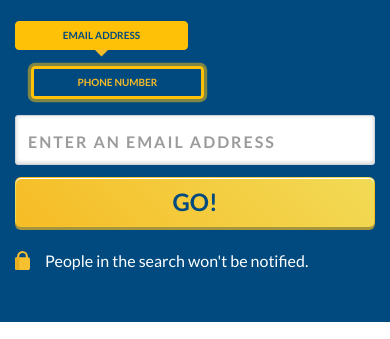
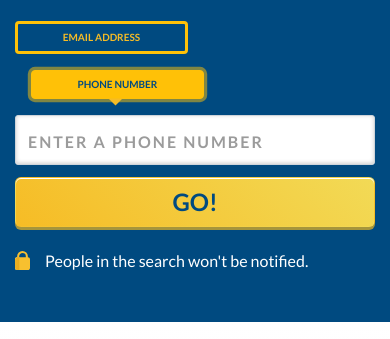
Before and after one commit to Luis-Enrique-Mora/LTV-challenge, a plain HTML site: page index.html in a window 390 px wide. Both pictures are taken after a click on the button "PHONE NUMBER". Shown: the part 208-547 px from the top of the page. Drawn offline with nearby package versions, Linux system fonts and the light colour scheme.

Commit message:
switch between phone and email search functionality implemented

```diff
--- a/css/style.css
+++ b/css/style.css
@@ -187,7 +187,7 @@ section {
   border-width: 3px;
 }
 
-.actual-search:before {
+.btn-warning:before {
   content: "";
   position: absolute;
   margin-top: 18px;
--- a/index.html
+++ b/index.html
@@ -31,8 +31,8 @@
         <form>
           <div class="form-inline">
             <p class="mr-3" id="type-search-text" style="font-size: small; color: #FFFFFF;">TYPE OF SEARCH: </p>
-          <button type="button" class="btn btn-warning mb-3 actual-search text-center">EMAIL ADDRESS</button>
-          <button type="button" class="btn btn-outline-warning ml-3 mb-3">PHONE NUMBER</button>
+          <button id="btn-search-by-email" type="button" class="btn btn-warning mb-3">EMAIL ADDRESS</button>
+          <button id="btn-search-by-phone" type="button" class="btn btn-outline-warning ml-3 mb-3">PHONE NUMBER</button>
           </div>
           <div class="input-group">
             <input class="form-control" type="text" name="email" placeholder="Enter an Email Address" />
--- a/js/app.js
+++ b/js/app.js
@@ -1,4 +1,42 @@
 $(document).ready(function () {
+
+  // variables
+  var searchType = 'email';
+  // DOM variables for DOM manipulation
+  const _ = {
+    searchByEmailBtn : document.querySelector("#btn-search-by-email"),
+    searchByphoneBtn : document.querySelector("#btn-search-by-phone"),
+    input : document.querySelector( ".form-control" ),
+    errorMessage : document.querySelector( ".error-msg" )
+  };
+
+  $( "#btn-search-by-email" ).on( "click", function( e ) {
+    e.preventDefault();
+
+    _.searchByphoneBtn.classList.remove( "btn-warning" );
+    _.searchByphoneBtn.classList.add( "btn-outline-warning" );
+    _.searchByEmailBtn.classList.add( "btn-warning" );
+    _.searchByEmailBtn.classList.remove( "btn-outline-warning" );
+    _.errorMessage.innerText = "Please enter a valid email address";
+    _.input.placeholder = "ENTER AN EMAIL ADDRESS";
+    _.errorMessage.parentNode.classList.remove( "error" );
+
+    searchType = 'email';
+  });
+
+  $( "#btn-search-by-phone").on( "click", function( e ) {
+    e.preventDefault();
+
+    _.searchByphoneBtn.classList.add( "btn-warning" );
+    _.searchByphoneBtn.classList.remove( "btn-outline-warning" );
+    _.searchByEmailBtn.classList.remove( "btn-warning" );
+    _.searchByEmailBtn.classList.add( "btn-outline-warning" );
+    _.errorMessage.innerText = "Please enter a valid phone number";
+    _.input.placeholder = "ENTER A PHONE NUMBER";
+    _.errorMessage.parentNode.classList.remove( "error" );
+
+    searchType = 'phone';
+  });
 
   $("#btn-search").on("click", function (e) {
     e.preventDefault();
```
